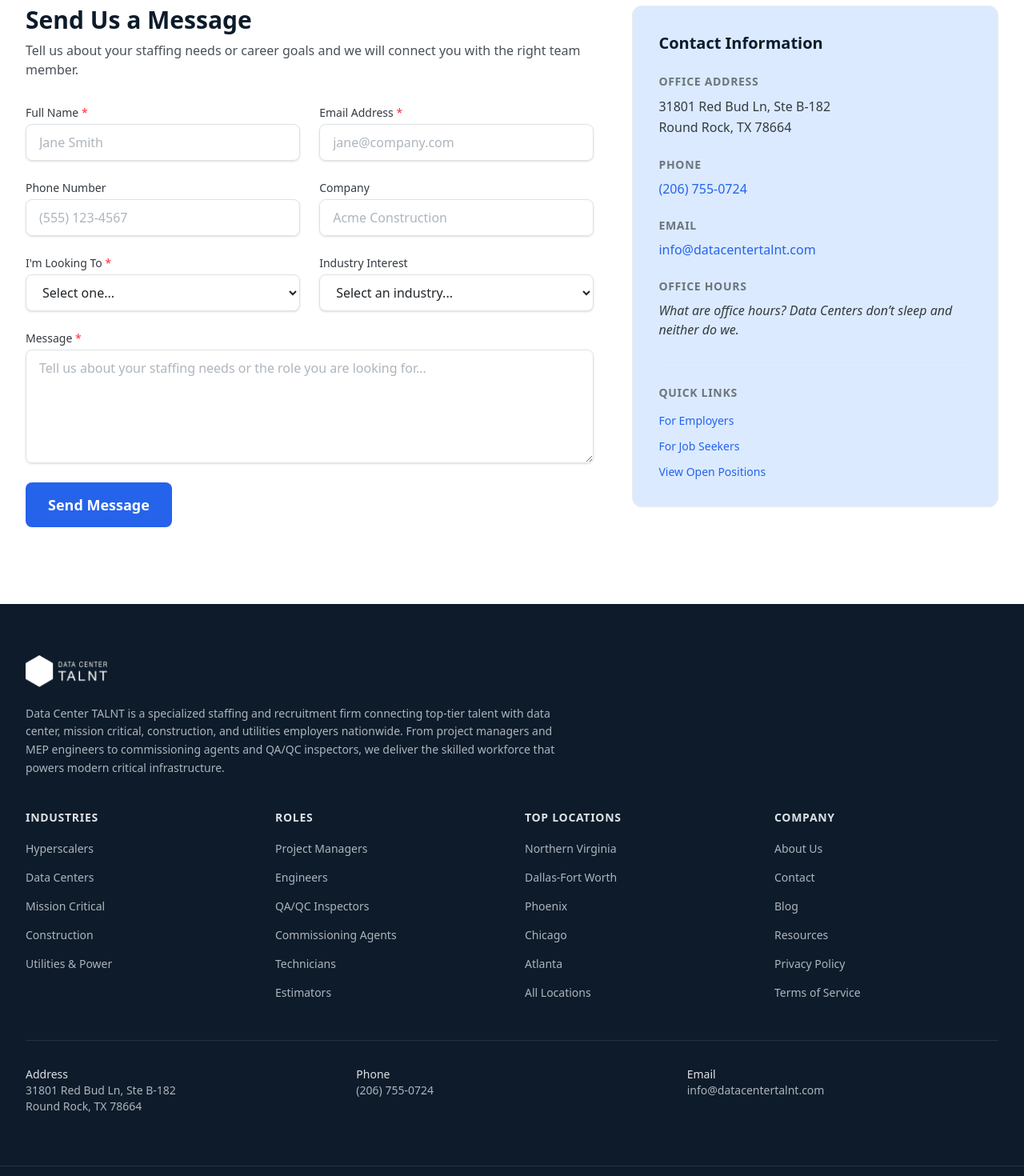
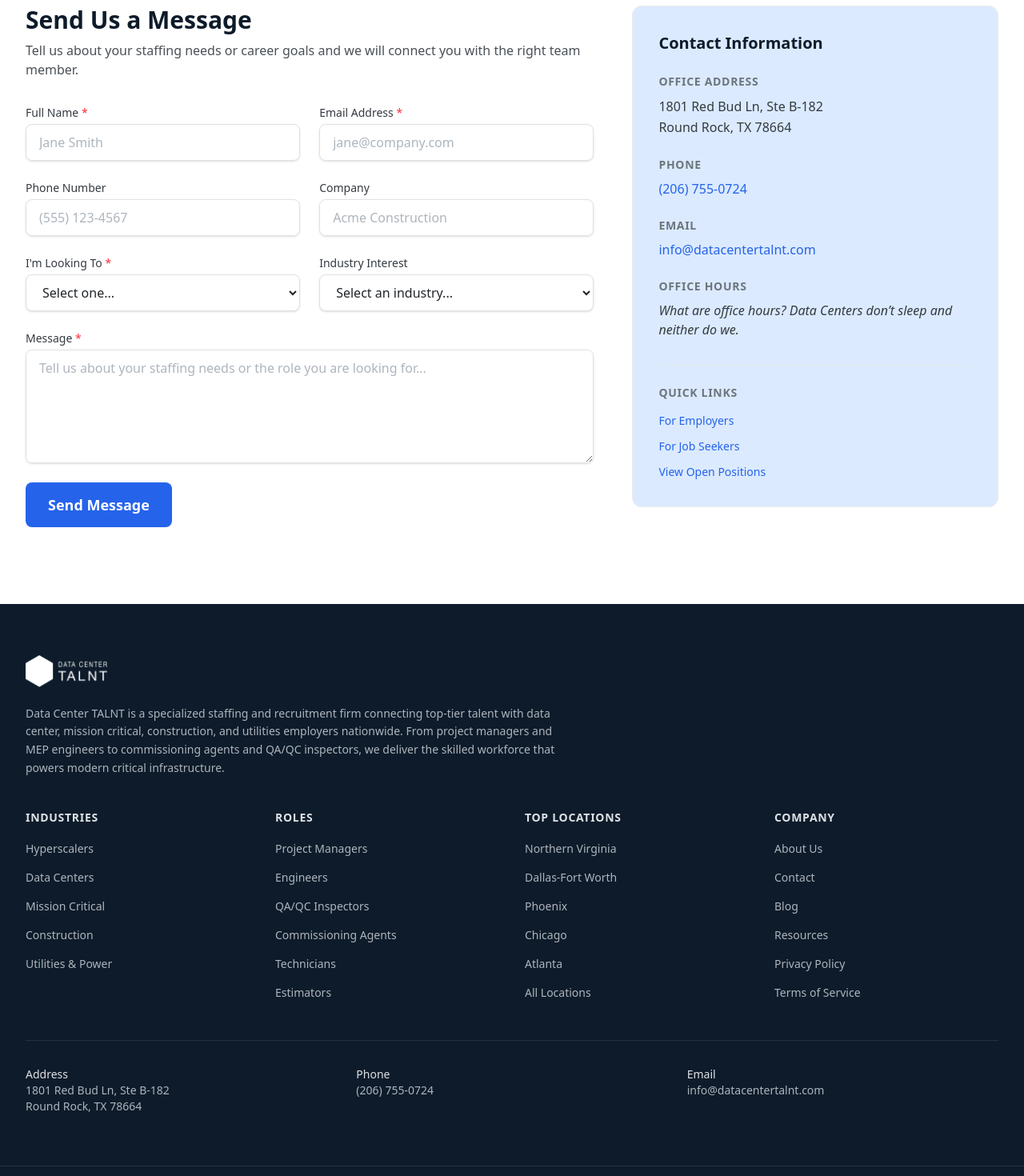
Before and after one commit to robert474/talnt-webpage, a Next.js app: page /contact in a window 1280 px wide. Shown: the part 560-2030 px from the top of the page at 80% size. Built offline with nearby package versions, Linux system fonts and the light colour scheme.

Commit message:
Fix address from 31801 to 1801 Red Bud Ln across site
Corrected street number typo in Footer, layout schema,
contact page schema, and llms.txt.

https://claude.ai/code/session_01STzZPRtRGJmSkMNuMbMrGy

```diff
--- a/src/app/contact/page.tsx
+++ b/src/app/contact/page.tsx
@@ -57,7 +57,7 @@ export default function ContactPage() {
     email: "info@datacentertalnt.com",
     address: {
       "@type": "PostalAddress",
-      streetAddress: "31801 Red Bud Ln, Ste B-182",
+      streetAddress: "1801 Red Bud Ln, Ste B-182",
       addressLocality: "Round Rock",
       addressRegion: "TX",
       postalCode: "78664",
@@ -285,7 +285,7 @@ export default function ContactPage() {
                     Office Address
                   </h3>
                   <address className="mt-2 not-italic leading-relaxed text-gray-700">
-                    31801 Red Bud Ln, Ste B-182
+                    1801 Red Bud Ln, Ste B-182
                     <br />
                     Round Rock, TX 78664
                   </address>
--- a/src/app/layout.tsx
+++ b/src/app/layout.tsx
@@ -110,7 +110,7 @@ const organizationSchema: Record<string, unknown> = {
   ],
   address: {
     "@type": "PostalAddress",
-    streetAddress: "31801 Red Bud Ln, Ste B-182",
+    streetAddress: "1801 Red Bud Ln, Ste B-182",
     addressLocality: "Round Rock",
     addressRegion: "TX",
     postalCode: "78664",
--- a/src/app/llms.txt/route.ts
+++ b/src/app/llms.txt/route.ts
@@ -95,7 +95,7 @@ Data Center TALNT provides specialized staffing for hyperscale data center const
 - Contact Page: https://www.datacentertalnt.com/contact
 - Email: info@datacentertalnt.com
 - Phone: (206) 755-0724
-- Address: 31801 Red Bud Ln, Ste B-182, Round Rock, TX 78664
+- Address: 1801 Red Bud Ln, Ste B-182, Round Rock, TX 78664
 
 ## Pages
 
--- a/src/components/layout/Footer.tsx
+++ b/src/components/layout/Footer.tsx
@@ -152,7 +152,7 @@ export default function Footer() {
             <meta itemProp="url" content="https://www.datacentertalnt.com" />
             <div itemProp="address" itemScope itemType="https://schema.org/PostalAddress">
               <p className="font-medium text-gray-300">Address</p>
-              <p itemProp="streetAddress">31801 Red Bud Ln, Ste B-182</p>
+              <p itemProp="streetAddress">1801 Red Bud Ln, Ste B-182</p>
               <p>
                 <span itemProp="addressLocality">Round Rock</span>,{" "}
                 <span itemProp="addressRegion">TX</span>{" "}
```
